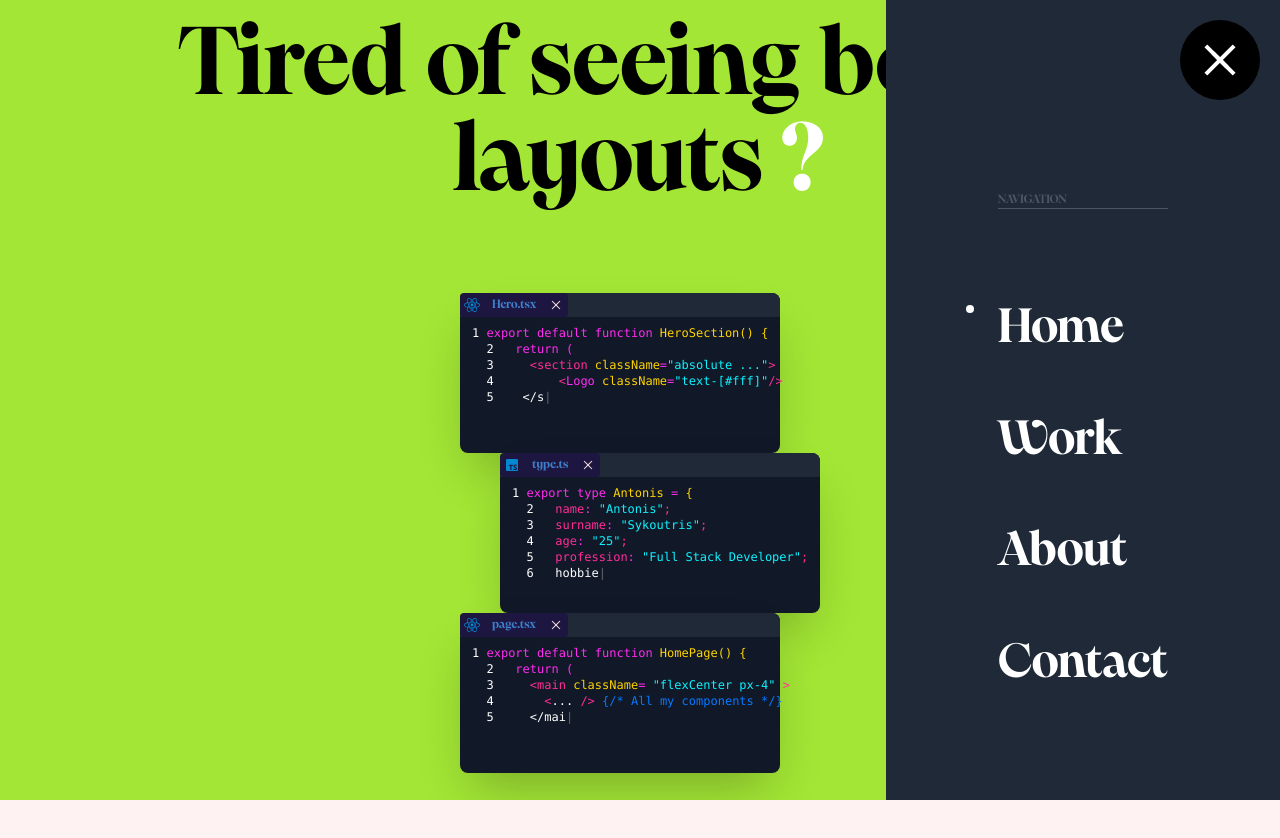
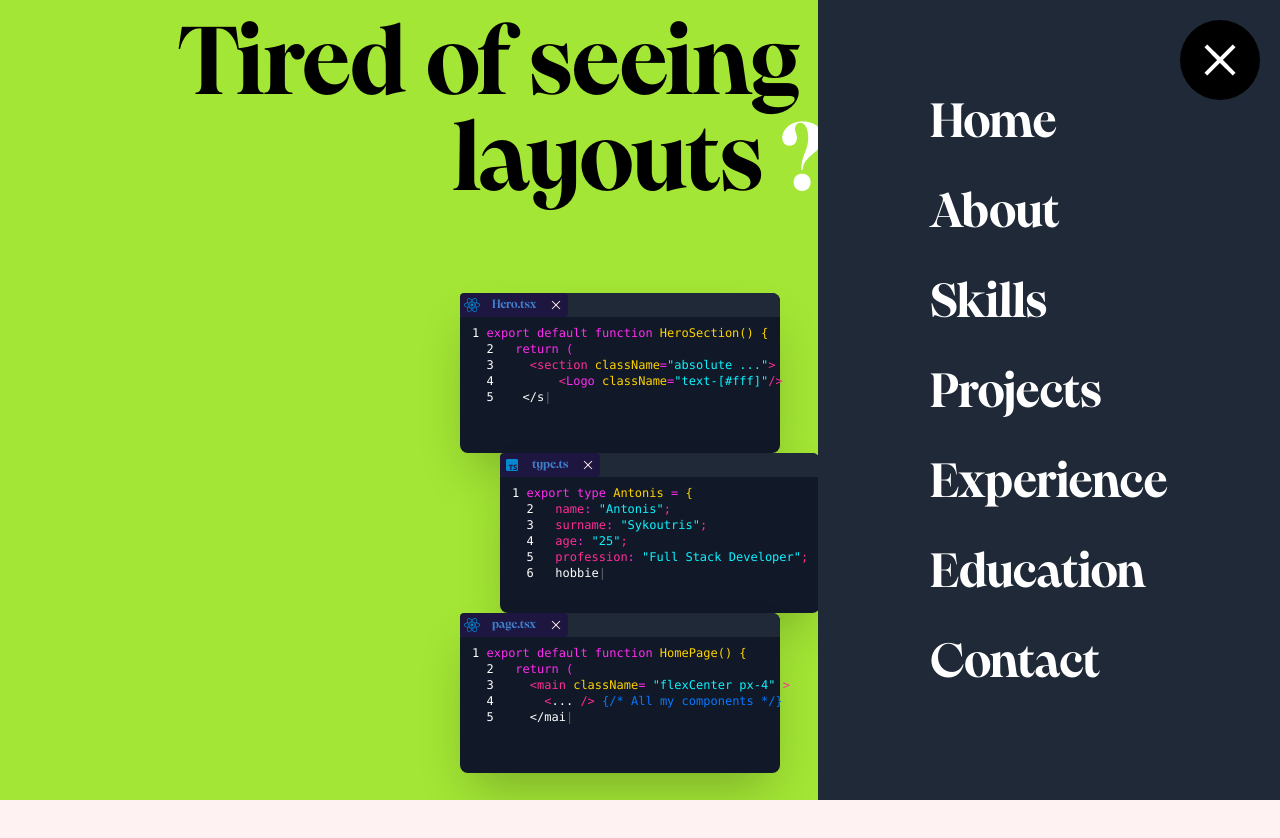
Before and after one commit to AntonisSykoutris/sykoutris-portfolio, a Next.js app: page / in a window 1280 px wide. Both pictures are taken after a click on the button 1220 px from the left and 60 px from the top of the page. Shown: the top 838 px of the page. Built offline with nearby package versions, Linux system fonts and the light colour scheme.

Commit message:
UI Changes

```diff
--- a/src/components/Hero/Hero.tsx
+++ b/src/components/Hero/Hero.tsx
@@ -44,7 +44,10 @@ export default function Hero({}: Props) {
     };
   }, [x]);
   return (
-    <section ref={container} className=' relative h-[200vh] w-full px-0 pt-0'>
+    <section
+      ref={container}
+      className='home_section relative h-[200vh] w-full px-0 pt-0'
+    >
       <div className='sticky top-0 flex h-screen items-center overflow-hidden bg-blue-500 '>
         <motion.div
           id='left-side'
--- a/src/components/Navbar/NavLink.tsx
+++ b/src/components/Navbar/NavLink.tsx
@@ -1,6 +1,7 @@
 'use client';
 
 import { navMenuScale, navMenuSlide } from '@/lib/data';
+import { scrolltoHash } from '@/lib/utils';
 import { motion } from 'framer-motion';
 import Link from 'next/link';
 
@@ -30,7 +31,14 @@ function NavLink({ data, isActive, setSelectedIndicator }: Props) {
         animate={isActive ? 'open' : 'closed'}
         className=' absolute -left-8  h-2 w-2  rounded-lg  bg-white'
       ></motion.div>
-      <Link href={href}>{title}</Link>
+      <div
+        className='relative after:absolute after:bottom-0 after:left-0 after:h-[2px] after:w-full after:origin-bottom-right after:scale-x-0 after:bg-foreground after:transition-transform after:duration-300 after:ease-in-out hover:after:origin-bottom-left hover:after:scale-x-100 '
+        onClick={() => {
+          scrolltoHash(`${href}`);
+        }}
+      >
+        {title}
+      </div>
     </motion.div>
   );
 }
--- a/src/components/Navbar/NavMenu.tsx
+++ b/src/components/Navbar/NavMenu.tsx
@@ -9,19 +9,31 @@ import Curve from './Curve';
 const navItems = [
   {
     title: 'Home',
-    href: '/'
-  },
-  {
-    title: 'Work',
-    href: '/work'
+    href: 'home_section'
   },
   {
     title: 'About',
-    href: '/about'
+    href: 'about_section'
+  },
+  {
+    title: 'Skills',
+    href: 'skills_section'
+  },
+  {
+    title: 'Projects',
+    href: 'projects_section'
+  },
+  {
+    title: 'Experience',
+    href: 'experiance_section'
+  },
+  {
+    title: 'Education',
+    href: 'education_section'
   },
   {
     title: 'Contact',
-    href: '/contact'
+    href: 'contact_section'
   }
 ];
 
@@ -40,11 +52,8 @@ export default function NavMenu() {
       <div className='body flex h-full flex-col justify-between'>
         <div
           onMouseLeave={() => setSelectedIndicator(pathname)}
-          className='mt-20 flex h-screen flex-col justify-between gap-3 p-28 text-5xl'
+          className='mt-20 flex h-screen flex-col justify-between gap-10 p-28 pt-5 text-2xl sm:text-5xl'
         >
-          <div className='header mb-8 border-b border-gray-600 text-xs uppercase text-gray-600'>
-            Navigation
-          </div>
           {navItems.map((data, index) => (
             <NavLink
               key={index}
@@ -54,7 +63,6 @@ export default function NavMenu() {
             />
           ))}
         </div>
-        {/* <Footer /> */}
       </div>
       <Curve />
     </motion.div>
--- a/src/lib/utils.ts
+++ b/src/lib/utils.ts
@@ -18,3 +18,11 @@ export const mouseSpring = {
   damping: 15,
   mass: 0.1
 };
+
+// let's make a function that receive the specific element_id as string and scroll into that element_id
+export const scrolltoHash = function (element_id: string) {
+  const element = document.getElementById(element_id);
+  element?.scrollIntoView({
+    behavior: 'smooth'
+  });
+};
```
